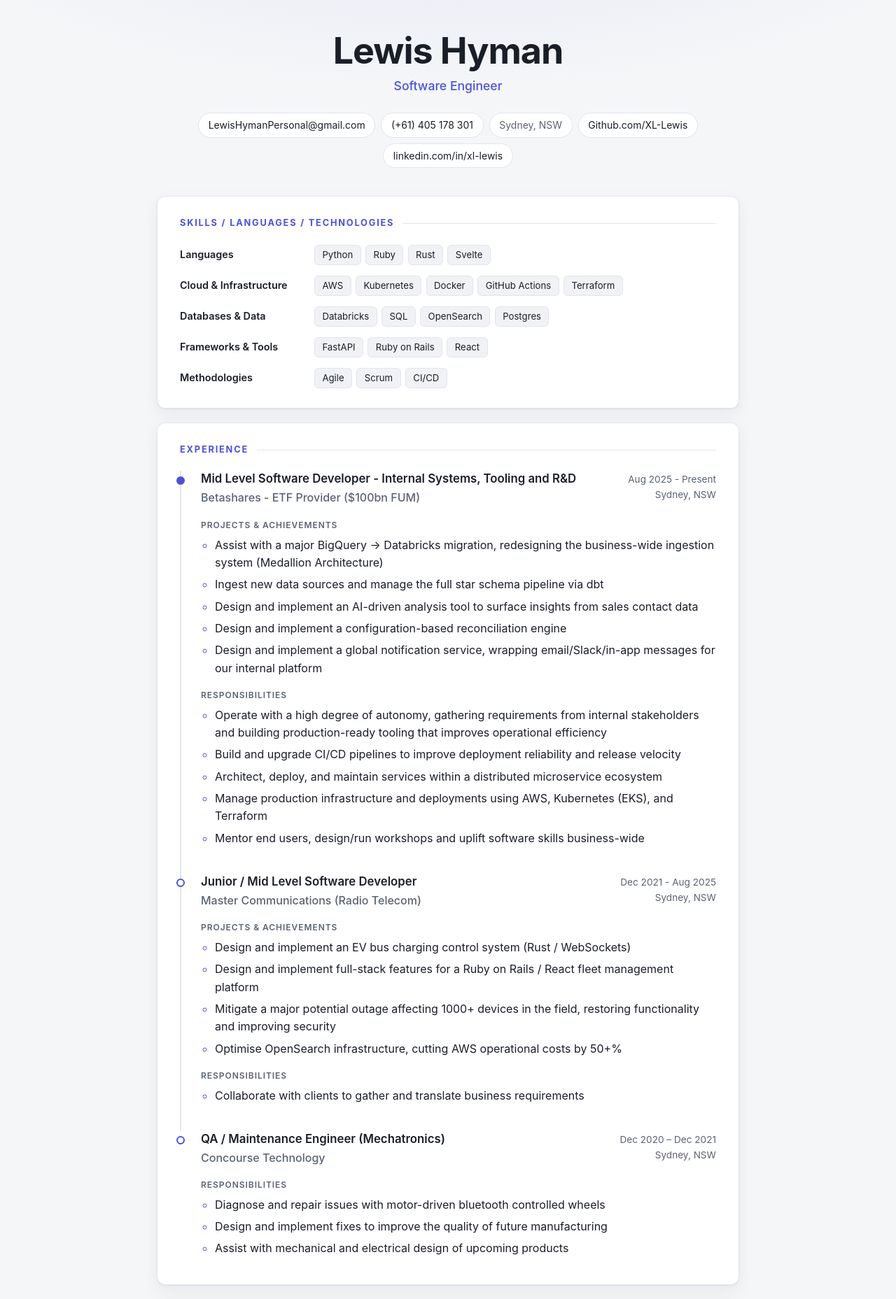
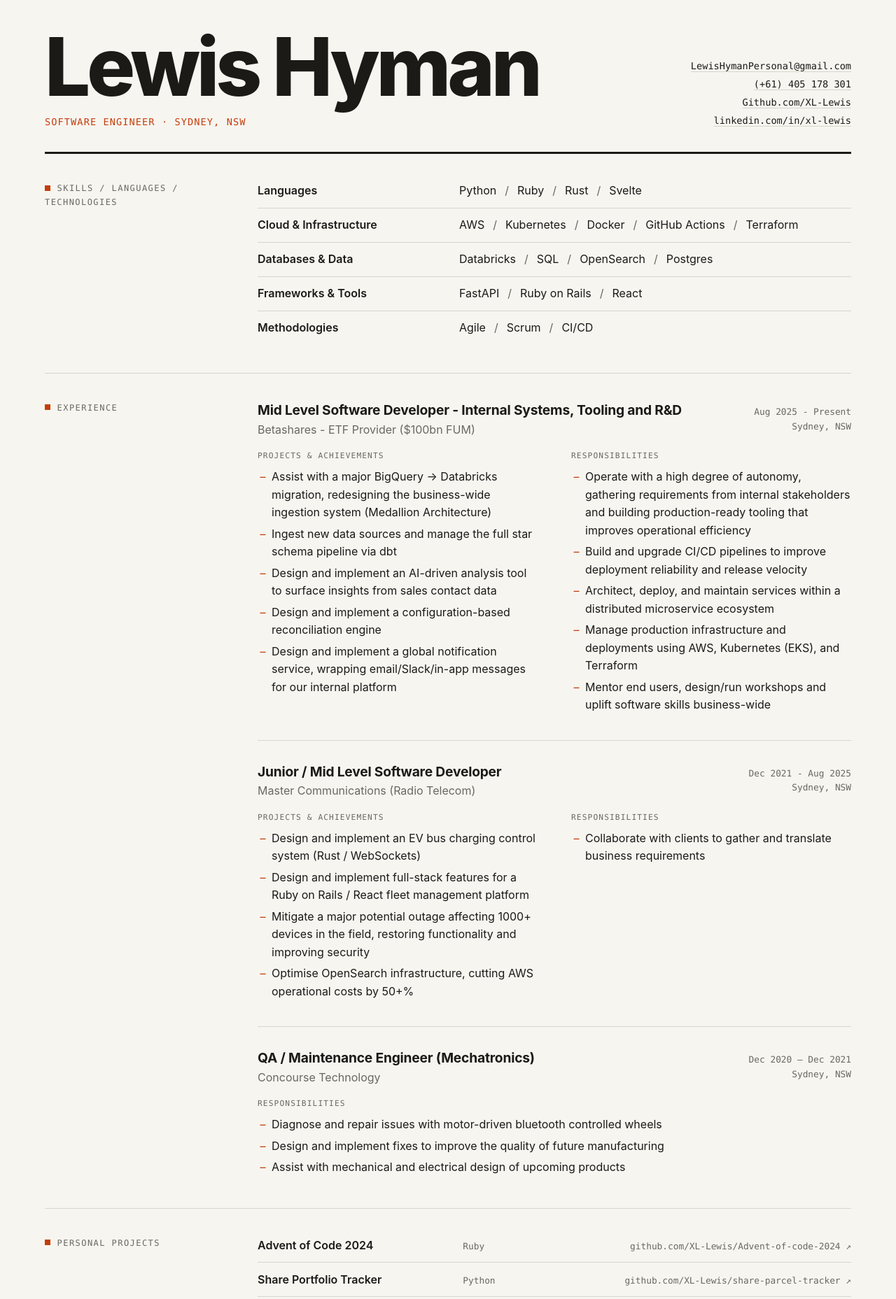
Before and after one commit to XL-Lewis/xl-lewis.github.io, a React (Vite) app: page / in a window 1280 px wide. Shown: the part 20-1877 px from the top of the page at 70% size. Built offline with nearby package versions, Linux system fonts and the light colour scheme.

Commit message:
feat: full-width editorial layout

```diff
--- a/index.html
+++ b/index.html
@@ -6,8 +6,8 @@
   <link rel="icon" type="image/x-icon" href="favicon.ico" />
   <meta name="viewport" content="width=device-width, initial-scale=1.0" />
   <meta name="description" content="Lewis Hyman, software engineer in Sydney. Experience, skills and projects." />
-  <meta name="theme-color" content="#0e1015" media="(prefers-color-scheme: dark)" />
-  <meta name="theme-color" content="#f5f6f8" media="(prefers-color-scheme: light)" />
+  <meta name="theme-color" content="#121211" media="(prefers-color-scheme: dark)" />
+  <meta name="theme-color" content="#f7f5f0" media="(prefers-color-scheme: light)" />
   <title>Lewis Hyman - Software Engineer</title>
 </head>
 
--- a/src/components/Experience/Experience.css
+++ b/src/components/Experience/Experience.css
@@ -5,63 +5,42 @@
 }
 
 .section .job {
-    position: relative;
     margin: 0;
-    padding: 0 0 2rem 1.75rem;
-    border-left: 2px solid var(--border);
+    padding: 2rem 0;
+    border-top: 1px solid var(--rule);
+}
+
+.section .job:first-child {
+    padding-top: 0;
+    border-top: none;
 }
 
 .section .job:last-child {
-    padding-bottom: 0.25rem;
-    border-left-color: transparent;
+    padding-bottom: 0;
 }
 
-.job::before {
-    content: '';
-    position: absolute;
-    top: 0.45rem;
-    left: -7px;
-    width: 12px;
-    height: 12px;
-    border-radius: 50%;
-    background-color: var(--surface);
-    border: 2px solid var(--accent);
+.job-groups {
+    display: grid;
+    grid-template-columns: repeat(auto-fit, minmax(min(100%, 24rem), 1fr));
+    gap: 1.25rem 3rem;
 }
 
-.job:first-child::before {
-    background-color: var(--accent);
-}
-
-.job-group {
-    margin-top: 1rem;
-}
-
-.job-group h4 {
-    margin: 0 0 0.4rem;
-    font-size: 0.75rem;
-    font-weight: 600;
-    letter-spacing: 0.08em;
+.job-groups h4 {
+    margin: 0 0 0.5rem;
+    font-family: var(--mono);
+    font-size: 0.7rem;
+    font-weight: 500;
+    letter-spacing: 0.1em;
     text-transform: uppercase;
     color: var(--text-muted);
 }
 
-@media (max-width: 600px) {
-    .section .job {
-        padding-left: 1.25rem;
-    }
-}
-
 @media print {
-    .section .job {
-        padding-left: 0;
-        border-left: none;
+    .job-groups {
+        grid-template-columns: minmax(0, 1fr);
     }
 
-    .job::before {
-        display: none;
-    }
-
-    .job-group h4 {
+    .job-groups h4 {
         break-after: avoid;
     }
 }
--- a/src/components/Experience/Experience.tsx
+++ b/src/components/Experience/Experience.tsx
@@ -23,8 +23,9 @@ export function Experience({ experiences }: ExperienceProps) {
               </div>
             </div>
 
+            <div className="job-groups">
               {exp.achievements && exp.achievements.length > 0 && (
-              <div className="job-group">
+                <div>
                   <h4>Projects &amp; Achievements</h4>
                   <ul>
                     {exp.achievements.map((achievement, i) => (
@@ -35,7 +36,7 @@ export function Experience({ experiences }: ExperienceProps) {
               )}
 
               {exp.responsibilities && exp.responsibilities.length > 0 && (
-              <div className="job-group">
+                <div>
                   <h4>Responsibilities</h4>
                   <ul>
                     {exp.responsibilities.map((responsibility, i) => (
@@ -44,6 +45,7 @@ export function Experience({ experiences }: ExperienceProps) {
                   </ul>
                 </div>
               )}
+            </div>
           </li>
         ))}
       </ol>
--- a/src/components/Header/Header.css
+++ b/src/components/Header/Header.css
@@ -1,65 +1,51 @@
 .header {
-    margin-bottom: 2.5rem;
-    text-align: center;
+    display: grid;
+    grid-template-columns: minmax(0, 1fr) auto;
+    align-items: end;
+    gap: 1.5rem 3rem;
+    padding-bottom: 2rem;
+    border-bottom: 3px solid var(--text);
 }
 
 .header-name {
     margin: 0;
-    font-size: clamp(2.25rem, 6vw, 3.25rem);
-    font-weight: 700;
-    line-height: 1.1;
-    letter-spacing: -0.02em;
+    font-size: clamp(3rem, 9vw, 7.5rem);
+    font-weight: 800;
+    line-height: 0.9;
+    letter-spacing: -0.045em;
 }
 
 .header-title {
-    margin: 0.5rem 0 1.5rem;
-    font-size: 1.1rem;
-    font-weight: 500;
+    margin: 1rem 0 0;
+    font-family: var(--mono);
+    font-size: 0.85rem;
+    letter-spacing: 0.08em;
+    text-transform: uppercase;
     color: var(--accent);
 }
 
-.header-links {
-    display: flex;
-    flex-wrap: wrap;
-    justify-content: center;
-    gap: 0.5rem;
+.header-contact {
     margin: 0;
     padding: 0;
     list-style: none;
+    font-family: var(--mono);
+    font-size: 0.85rem;
+    line-height: 1.9;
+    text-align: right;
 }
 
-.header-links a,
-.header-links span {
-    display: inline-block;
-    padding: 0.35rem 0.85rem;
-    font-size: 0.875rem;
-    border: 1px solid var(--border);
-    border-radius: 999px;
-    background-color: var(--surface);
-}
+@media (max-width: 760px) {
+    .header {
+        grid-template-columns: minmax(0, 1fr);
+    }
 
-.header-links span {
-    color: var(--text-muted);
-}
-
-.header-links a {
-    color: var(--text);
-    transition: border-color 0.2s ease, color 0.2s ease;
-}
-
-.header-links a:hover {
-    color: var(--accent-strong);
-    border-color: var(--accent);
+    .header-contact {
+        text-align: left;
+    }
 }
 
 @media print {
-    .header {
-        margin-bottom: 1rem;
-    }
-
-    .header-links a,
-    .header-links span {
-        padding: 0;
-        border: none;
+    .header-name {
+        font-size: 3rem;
     }
 }
--- a/src/components/Header/Header.tsx
+++ b/src/components/Header/Header.tsx
@@ -13,12 +13,13 @@ interface HeaderProps {
 export function Header({ name, title, email, phone, location, socialLinks }: HeaderProps) {
   return (
     <header className="header">
-      <h1 className="header-name">{name}</h1>
-      <p className="header-title">{title}</p>
-      <ul className="header-links">
+      <div>
+        <h1 className="header-name">{name}</h1>
+        <p className="header-title">{title} · {location}</p>
+      </div>
+      <ul className="header-contact">
         <li><a href={`mailto:${email}`}>{email}</a></li>
         <li><a href={`tel:${phone.replace(/[^+\d]/g, '')}`}>{phone}</a></li>
-        <li><span>{location}</span></li>
         {socialLinks.map((link) => (
           <li key={link.url}>
             <a href={link.url} target="_blank" rel="noopener noreferrer">
--- a/src/components/Projects/Projects.css
+++ b/src/components/Projects/Projects.css
@@ -1,60 +1,58 @@
-.section .project-grid {
-    display: grid;
-    grid-template-columns: repeat(auto-fill, minmax(220px, 1fr));
-    gap: 0.75rem;
+.section .project-list {
     padding: 0;
     list-style: none;
 }
 
-.section .project-grid li {
+.section .project-list li {
     margin: 0;
+    border-top: 1px solid var(--rule);
 }
 
-.project-card {
-    display: flex;
-    flex-direction: column;
-    justify-content: space-between;
-    gap: 0.75rem;
-    height: 100%;
-    padding: 1rem 1.1rem;
-    color: var(--text);
-    background-color: var(--surface-raised);
-    border: 1px solid var(--border);
-    border-radius: 10px;
-    transition: border-color 0.2s ease, transform 0.2s ease;
+.section .project-list li:first-child {
+    border-top: none;
 }
 
-.project-card:hover {
-    color: var(--text);
-    border-color: var(--accent);
-    transform: translateY(-2px);
+.project-row {
+    display: grid;
+    grid-template-columns: minmax(12rem, 2fr) minmax(6rem, 1fr) minmax(0, 3fr);
+    align-items: baseline;
+    gap: 0.25rem 2rem;
+    padding: 0.7rem 0;
+    text-decoration: none;
+}
+
+.section .project-list li:first-child .project-row {
+    padding-top: 0;
 }
 
 .project-name {
     font-weight: 600;
 }
 
-.project-name::after {
-    content: ' ↗';
+.project-language,
+.project-url {
+    font-family: var(--mono);
+    font-size: 0.8rem;
+    color: var(--text-muted);
+}
+
+.project-url {
+    text-align: right;
+    overflow-wrap: anywhere;
+}
+
+.project-row:hover .project-name,
+.project-row:hover .project-url {
     color: var(--accent);
 }
 
-.project-language {
-    align-self: flex-start;
-    padding: 0.1rem 0.55rem;
-    font-size: 0.75rem;
-    font-weight: 500;
-    color: var(--accent);
-    background-color: var(--accent-soft);
-    border-radius: 999px;
-}
-
-@media (prefers-reduced-motion: reduce) {
-    .project-card {
-        transition: none;
+@media (max-width: 760px) {
+    .project-row {
+        grid-template-columns: minmax(0, 1fr) auto;
     }
 
-    .project-card:hover {
-        transform: none;
+    .project-url {
+        grid-column: 1 / -1;
+        text-align: left;
     }
 }
--- a/src/components/Projects/Projects.tsx
+++ b/src/components/Projects/Projects.tsx
@@ -9,12 +9,13 @@ interface ProjectsProps {
 export function Projects({ projects }: ProjectsProps) {
   return (
     <Section title="Personal Projects">
-      <ul className="project-grid">
+      <ul className="project-list">
         {projects.map((project) => (
           <li key={project.url}>
-            <a className="project-card" href={project.url} target="_blank" rel="noopener noreferrer">
+            <a className="project-row" href={project.url} target="_blank" rel="noopener noreferrer">
               <span className="project-name">{project.name}</span>
               <span className="project-language">{project.language}</span>
+              <span className="project-url">{project.url.replace(/^https?:\/\//, '')} ↗</span>
             </a>
           </li>
         ))}
--- a/src/components/Section/Section.css
+++ b/src/components/Section/Section.css
@@ -1,38 +1,42 @@
 .section {
-    margin: 1.25rem 0;
-    padding: 1.75rem 2rem;
-    background-color: var(--surface);
-    border: 1px solid var(--border);
-    border-radius: var(--radius);
-    box-shadow: var(--shadow);
+    display: grid;
+    grid-template-columns: minmax(9rem, 16rem) minmax(0, 1fr);
+    gap: 1rem 3rem;
+    padding: 2.5rem 0;
+    border-bottom: 1px solid var(--rule);
 }
 
 .section-title {
-    display: flex;
-    align-items: center;
-    gap: 0.75rem;
-    margin: 0 0 1.25rem;
-    font-size: 0.8rem;
-    font-weight: 700;
-    letter-spacing: 0.14em;
+    position: sticky;
+    top: 1.5rem;
+    align-self: start;
+    margin: 0;
+    font-family: var(--mono);
+    font-size: 0.75rem;
+    font-weight: 500;
+    letter-spacing: 0.12em;
     text-transform: uppercase;
-    color: var(--accent);
+    color: var(--text-muted);
 }
 
-.section-title::after {
+.section-title::before {
     content: '';
-    flex: 1;
-    height: 1px;
-    background-color: var(--border);
+    display: inline-block;
+    width: 0.5rem;
+    height: 0.5rem;
+    margin-right: 0.6rem;
+    background-color: var(--accent);
+    vertical-align: 0.05em;
 }
 
 .section ul {
     margin: 0;
     padding-left: 1.25rem;
+    list-style-type: '–  ';
 }
 
 .section li {
-    margin: 0.35rem 0;
+    margin: 0.3rem 0;
 }
 
 .section li::marker {
@@ -44,20 +48,20 @@
     flex-wrap: wrap;
     justify-content: space-between;
     align-items: baseline;
-    gap: 0.25rem 1.5rem;
-    margin-bottom: 0.75rem;
+    gap: 0.25rem 2rem;
+    margin-bottom: 1rem;
 }
 
 .entry-title {
     margin: 0;
-    font-size: 1.05rem;
-    font-weight: 600;
-    line-height: 1.4;
+    font-size: 1.2rem;
+    font-weight: 650;
+    line-height: 1.35;
+    letter-spacing: -0.01em;
 }
 
 .entry-subtitle {
-    margin: 0.15rem 0 0;
-    font-weight: 500;
+    margin: 0.1rem 0 0;
     color: var(--text-muted);
 }
 
@@ -65,61 +69,69 @@
     display: flex;
     flex-direction: column;
     align-items: flex-end;
-    font-size: 0.85rem;
+    font-family: var(--mono);
+    font-size: 0.8rem;
     color: var(--text-muted);
+    margin-left: auto;
     white-space: nowrap;
 }
 
 .section .dated-list {
+    padding: 0;
     list-style: none;
-    padding: 0;
 }
 
-.dated-list li {
-    display: flex;
-    justify-content: space-between;
+.section .dated-list li {
+    display: grid;
+    grid-template-columns: minmax(0, 1fr) auto;
     align-items: baseline;
-    gap: 1.5rem;
+    gap: 2rem;
     margin: 0;
-    padding: 0.6rem 0;
-    border-bottom: 1px solid var(--border);
+    padding: 0.7rem 0;
+    border-top: 1px solid var(--rule);
 }
 
-.dated-list li:first-child {
+.section .dated-list li:first-child {
     padding-top: 0;
-}
-
-.dated-list li:last-child {
-    padding-bottom: 0;
-    border-bottom: none;
+    border-top: none;
 }
 
 .dated-list-date {
-    flex-shrink: 0;
-    font-size: 0.85rem;
+    font-family: var(--mono);
+    font-size: 0.8rem;
     font-variant-numeric: tabular-nums;
     color: var(--text-muted);
 }
 
-@media (max-width: 600px) {
+@media (max-width: 760px) {
     .section {
-        padding: 1.25rem;
+        grid-template-columns: minmax(0, 1fr);
+        padding: 2rem 0;
+    }
+
+    .section-title {
+        position: static;
     }
 
     .entry-meta {
         flex-direction: row;
         flex-wrap: wrap;
-        gap: 0 0.75rem;
+        gap: 0 1rem;
         align-items: baseline;
+        margin-left: 0;
         white-space: normal;
     }
 }
 
 @media print {
     .section {
-        margin: 0;
-        padding: 0.75rem 0;
-        border: none;
+        grid-template-columns: minmax(0, 1fr);
+        gap: 0.75rem;
+        padding: 1rem 0;
+    }
+
+    .section-title {
+        position: static;
     }
 
     .section-title,
--- a/src/components/Section/Section.tsx
+++ b/src/components/Section/Section.tsx
@@ -10,7 +10,7 @@ export function Section({ title, children }: SectionProps) {
   return (
     <section className="section">
       <h2 className="section-title">{title}</h2>
-      {children}
+      <div className="section-body">{children}</div>
     </section>
   )
 }
--- a/src/components/Skills/Skills.css
+++ b/src/components/Skills/Skills.css
@@ -1,18 +1,22 @@
 .skills {
-    display: grid;
-    gap: 0.9rem;
     margin: 0;
 }
 
 .skill-row {
     display: grid;
-    grid-template-columns: 11rem 1fr;
+    grid-template-columns: minmax(10rem, 16rem) minmax(0, 1fr);
     align-items: baseline;
-    gap: 1rem;
+    gap: 0.25rem 2rem;
+    padding: 0.7rem 0;
+    border-top: 1px solid var(--rule);
+}
+
+.skill-row:first-child {
+    padding-top: 0;
+    border-top: none;
 }
 
 .skill-row dt {
-    font-size: 0.9rem;
     font-weight: 600;
 }
 
@@ -20,27 +24,26 @@
     margin: 0;
 }
 
-.section .skill-tags {
+.section .skill-items {
     display: flex;
     flex-wrap: wrap;
-    gap: 0.4rem;
+    gap: 0 0.75rem;
     padding: 0;
     list-style: none;
 }
 
-.section .skill-tags li {
+.section .skill-items li {
     margin: 0;
-    padding: 0.2rem 0.65rem;
-    font-size: 0.825rem;
-    color: var(--text);
-    background-color: var(--surface-raised);
-    border: 1px solid var(--border);
-    border-radius: 6px;
 }
 
-@media (max-width: 600px) {
+.skill-items li:not(:last-child)::after {
+    content: '/';
+    margin-left: 0.75rem;
+    color: var(--text-muted);
+}
+
+@media (max-width: 760px) {
     .skill-row {
-        grid-template-columns: 1fr;
-        gap: 0.4rem;
+        grid-template-columns: minmax(0, 1fr);
     }
 }
--- a/src/components/Skills/Skills.tsx
+++ b/src/components/Skills/Skills.tsx
@@ -14,7 +14,7 @@ export function Skills({ skills }: SkillsProps) {
           <div key={skill.category} className="skill-row">
             <dt>{skill.category}</dt>
             <dd>
-              <ul className="skill-tags">
+              <ul className="skill-items">
                 {skill.items.map((item) => (
                   <li key={item}>{item}</li>
                 ))}
--- a/src/index.css
+++ b/src/index.css
@@ -1,18 +1,16 @@
 :root {
-  --bg: #0e1015;
-  --surface: #161920;
-  --surface-raised: #1d212a;
-  --border: #272c36;
-  --text: #e7e9ee;
-  --text-muted: #9aa3b2;
-  --accent: #8b91ff;
-  --accent-strong: #a9adff;
-  --accent-soft: rgba(139, 145, 255, 0.12);
-  --shadow: 0 1px 2px rgba(0, 0, 0, 0.3), 0 8px 24px rgba(0, 0, 0, 0.18);
-  --radius: 12px;
+  --bg: #121211;
+  --text: #ecebe6;
+  --text-muted: #8f8d86;
+  --rule: #2e2d2a;
+  --accent: #ff7043;
+
+  --sans: Inter, system-ui, -apple-system, BlinkMacSystemFont, 'Segoe UI', Roboto, 'Helvetica Neue', Arial, sans-serif;
+  --mono: ui-monospace, 'SF Mono', SFMono-Regular, Menlo, Consolas, 'Liberation Mono', monospace;
+  --gutter: clamp(1.25rem, 5vw, 5rem);
 
   color-scheme: dark;
-  font-family: Inter, system-ui, -apple-system, BlinkMacSystemFont, 'Segoe UI', Roboto, 'Helvetica Neue', Arial, sans-serif;
+  font-family: var(--sans);
   line-height: 1.6;
   font-synthesis: none;
   text-rendering: optimizeLegibility;
@@ -22,16 +20,11 @@
 
 @media (prefers-color-scheme: light) {
   :root {
-    --bg: #f5f6f8;
-    --surface: #ffffff;
-    --surface-raised: #f0f2f6;
-    --border: #e2e5eb;
-    --text: #1a1e27;
-    --text-muted: #5a6373;
-    --accent: #4b52d6;
-    --accent-strong: #3a40b8;
-    --accent-soft: rgba(75, 82, 214, 0.1);
-    --shadow: 0 1px 2px rgba(20, 24, 40, 0.06), 0 8px 24px rgba(20, 24, 40, 0.06);
+    --bg: #f7f5f0;
+    --text: #1b1a17;
+    --text-muted: #6b6860;
+    --rule: #d9d5cc;
+    --accent: #c43e0c;
 
     color-scheme: light;
   }
@@ -46,61 +39,50 @@
 body {
   margin: 0;
   min-width: 320px;
-  background:
-    radial-gradient(1200px 500px at 50% -200px, var(--accent-soft), transparent 70%),
-    var(--bg);
+  background-color: var(--bg);
   color: var(--text);
 }
 
 a {
-  color: var(--accent);
-  text-decoration: none;
-  transition: color 0.2s ease;
+  color: inherit;
+  text-decoration: underline;
+  text-decoration-color: var(--rule);
+  text-decoration-thickness: 1px;
+  text-underline-offset: 0.22em;
+  transition: color 0.15s ease, text-decoration-color 0.15s ease;
 }
 
 a:hover {
-  color: var(--accent-strong);
+  color: var(--accent);
+  text-decoration-color: currentColor;
 }
 
 a:focus-visible {
   outline: 2px solid var(--accent);
-  outline-offset: 2px;
-  border-radius: 4px;
+  outline-offset: 3px;
 }
 
 .resume {
-  max-width: 880px;
-  margin: 0 auto;
-  padding: 4rem 1.5rem 3rem;
+  padding: clamp(2rem, 5vw, 4.5rem) var(--gutter) 2.5rem;
 }
 
 .references {
-  margin-top: 2.5rem;
-  text-align: center;
-  font-size: 0.8rem;
-  letter-spacing: 0.12em;
+  margin: 0;
+  padding-top: 1.5rem;
+  font-family: var(--mono);
+  font-size: 0.75rem;
+  letter-spacing: 0.1em;
   text-transform: uppercase;
   color: var(--text-muted);
-}
-
-@media (max-width: 600px) {
-  .resume {
-    padding: 2.5rem 1rem 2rem;
-  }
 }
 
 @media print {
   :root {
     --bg: #ffffff;
-    --surface: #ffffff;
-    --surface-raised: #ffffff;
-    --border: #d5d9e0;
     --text: #111111;
-    --text-muted: #444444;
+    --text-muted: #555555;
+    --rule: #cccccc;
     --accent: #111111;
-    --accent-strong: #111111;
-    --accent-soft: transparent;
-    --shadow: none;
 
     color-scheme: light;
   }
```
Lines whose indentation alone changed are shown as unchanged.
